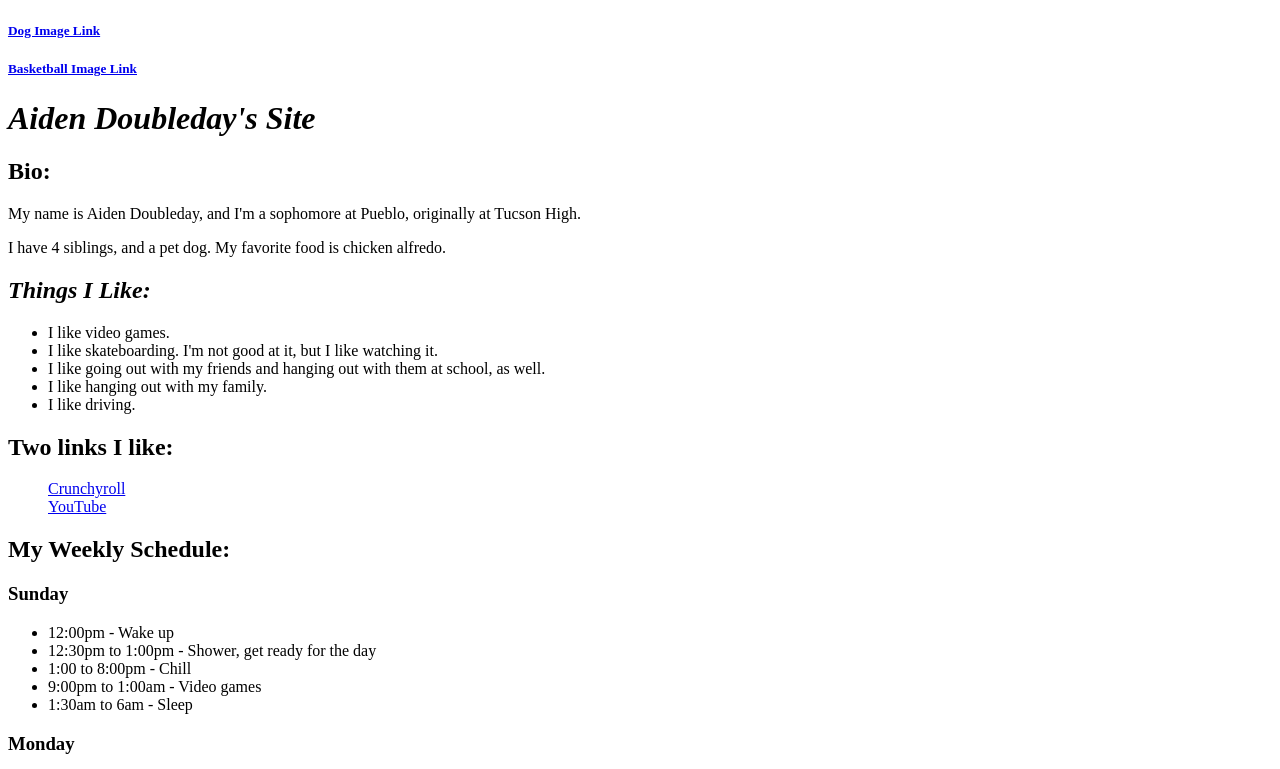
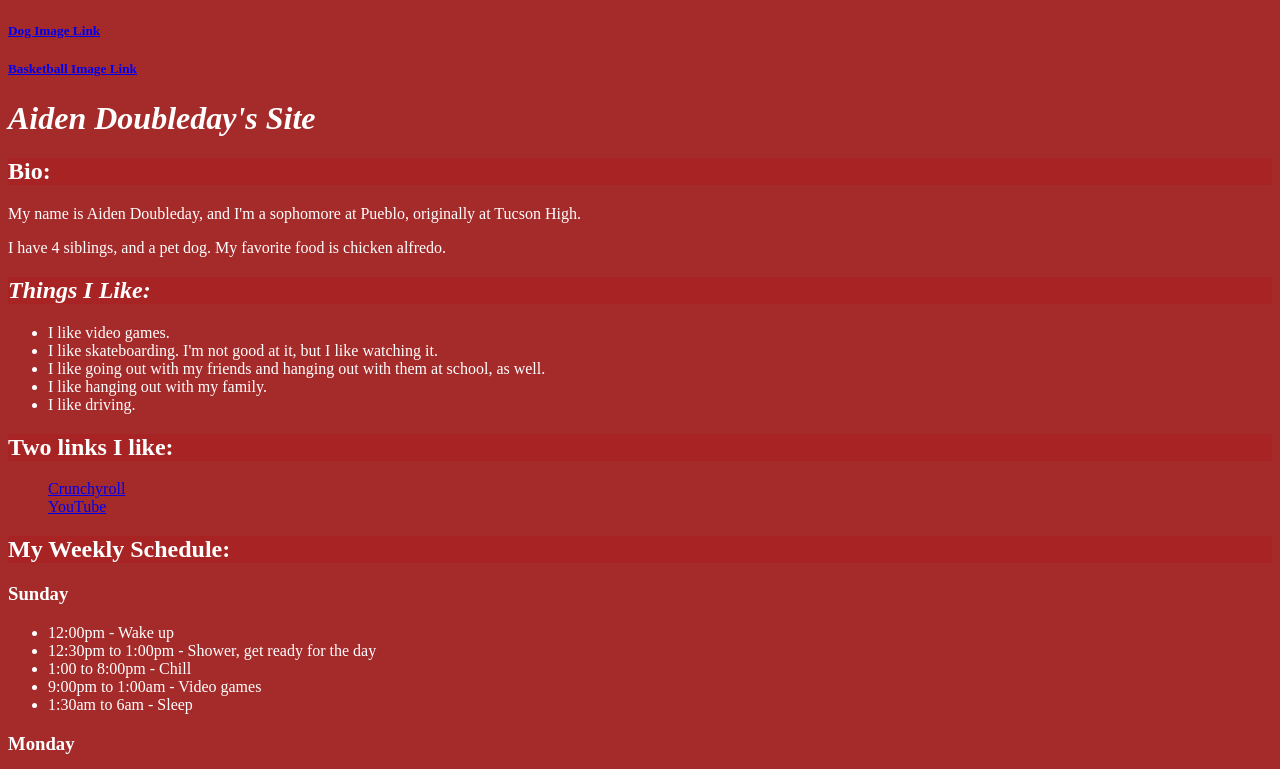
Before and after one commit to aidendoubleday/Personal-Website-Project, a plain HTML site: page index.html in a window 1280 px wide. Shown: the part 411-1180 px from the top of the page. Drawn offline with Linux system fonts and the light colour scheme.

Commit message:
Colored Website

```diff
--- a/index.html
+++ b/index.html
@@ -4,6 +4,27 @@
     <meta charset="UTF-8">
     <meta name="viewport" content="width=device-width, initial-scale=1.0">
     <title>Aiden's Website</title>
+    <style>
+        body {
+            background-color:brown;
+        }
+        h2 {
+            background-color:rgba(173, 29, 29, 0.408);
+            color:white;
+        }
+        h1 {
+            color:white;
+        }
+        p {
+            color:white;
+        }
+        li {
+            color:white;
+        }
+        h3 {
+            color:white;
+        }
+    </style>
 </head>
 <body>
     <img src="https://cdn.pixabay.com/photo/2014/07/24/11/40/basketball-400906_1280.jpg" width="600px" height="400px">
@@ -104,5 +125,6 @@
 
 
 
+
 </body>
 </html>
```
